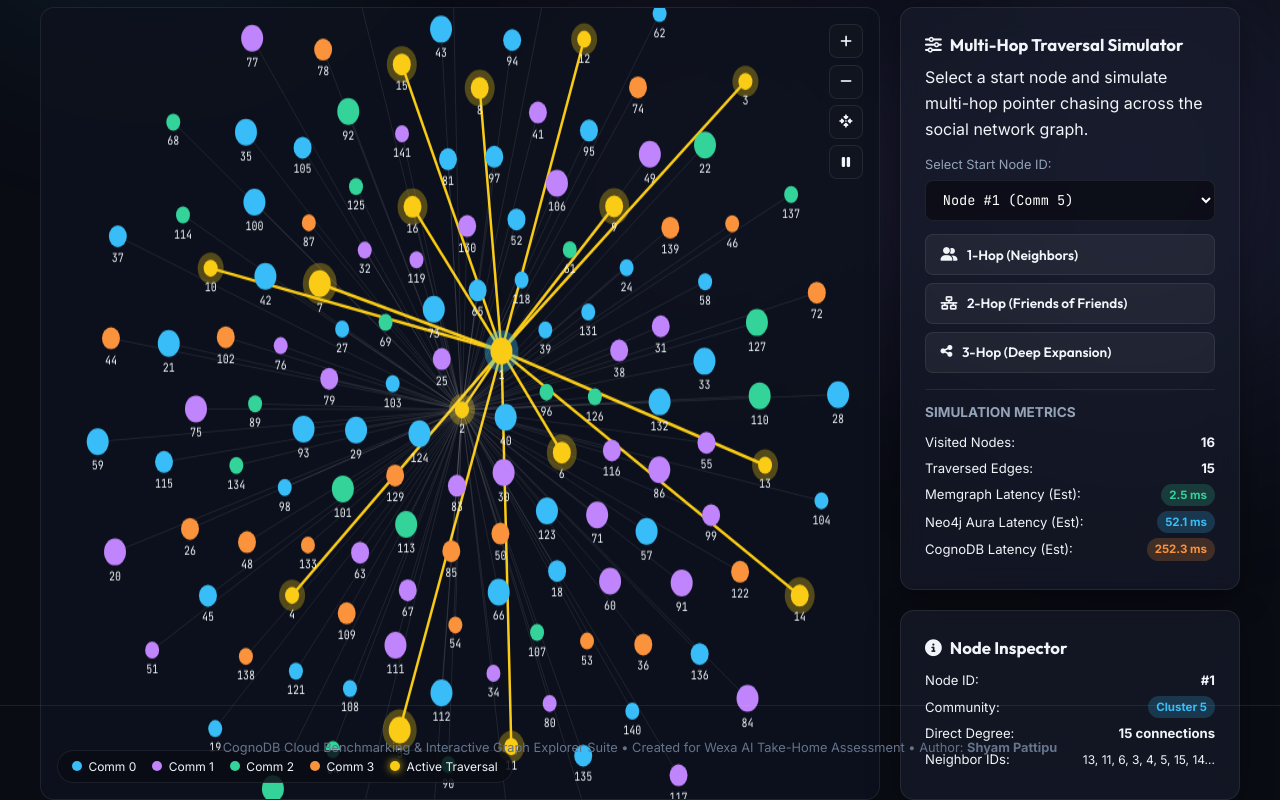
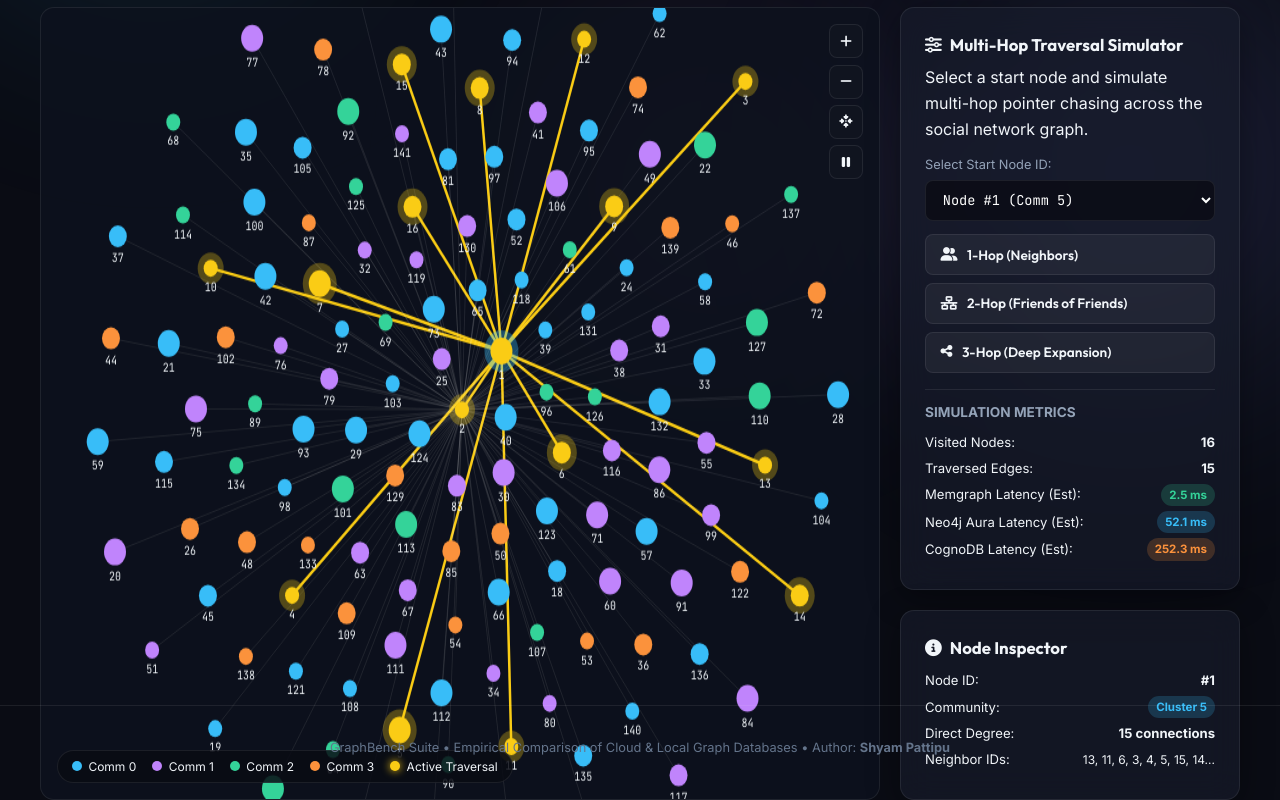
Before and after one commit to Shyam2119/graphdb, a plain HTML site: page web/index.html in a window 1280 px wide. Shown: the part 330-1130 px from the top of the page. Drawn offline with nearby package versions, Linux system fonts and the light colour scheme.

Commit message:
docs: clean up submission instructions and polish repository for open-source presentation

```diff
--- a/web/index.html
+++ b/web/index.html
@@ -382,7 +382,7 @@
 
   <!-- Footer -->
   <footer class="footer">
-    <p>CognoDB Cloud Benchmarking & Interactive Graph Explorer Suite • Created for Wexa AI Take-Home Assessment • Author: <strong>Shyam Pattipu</strong></p>
+    <p>GraphBench Suite • Empirical Comparison of Cloud & Local Graph Databases • Author: <strong>Shyam Pattipu</strong></p>
   </footer>
 
   <!-- Scripts -->
```
Also changed, not shown: 1 other file.
